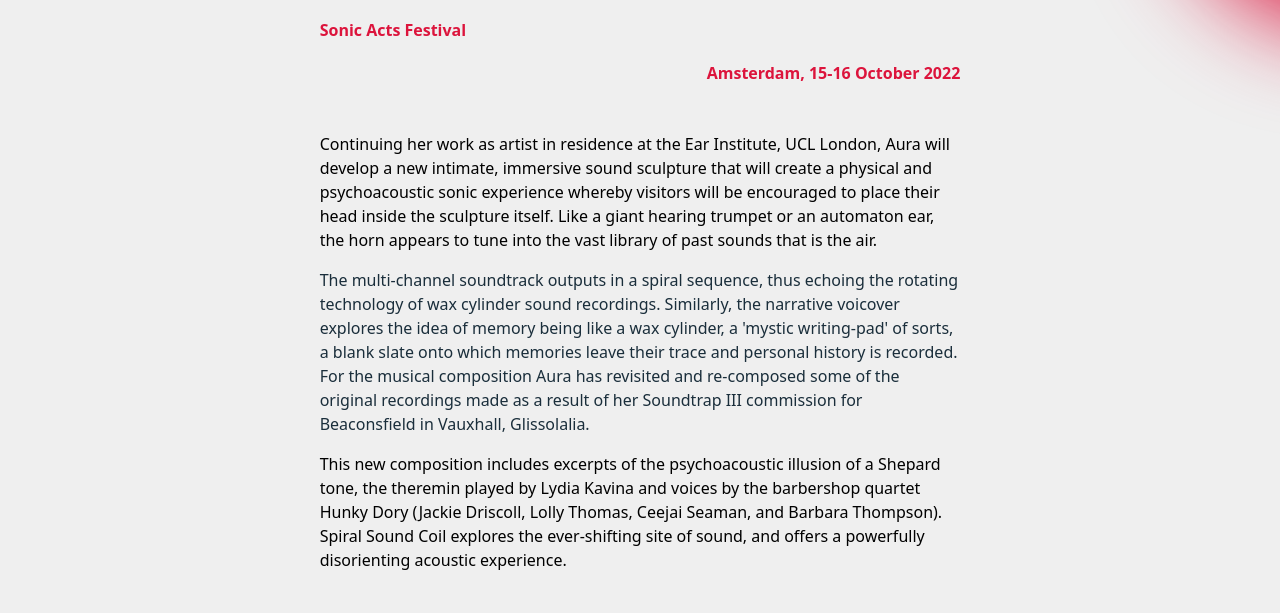
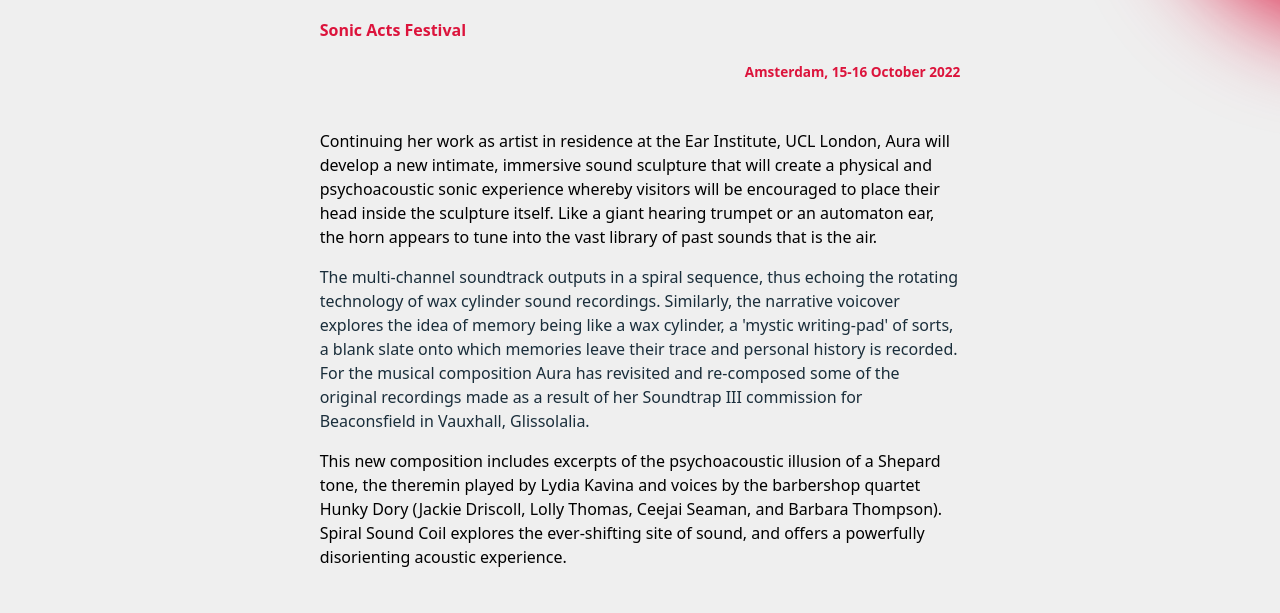
Before and after one commit to vonKristoff/iamanagram, an Astro site: page /projects/future-waters in a window 1280 px wide. Shown: the part 187-800 px from the top of the page. Built offline with nearby package versions, Linux system fonts and the light colour scheme; Astro itself is replaced by a stand-in of ours.

Commit message:
smaller font

```diff
--- a/src/layouts/ProjectLayout.astro
+++ b/src/layouts/ProjectLayout.astro
@@ -18,7 +18,7 @@
         !!meta1 && (
           <>
             <h4 class="meta-1">{meta1}</h4>
-            <h4>{meta2}</h4>
+            <h4 class="meta-2">{meta2}</h4>
           </>
         )
       }
@@ -42,9 +42,10 @@
     margin: auto;
     max-width: var(--width-section);
   }
-  header h4:last-child {
+  .meta-2 {
     text-align: right;
     margin-bottom: 0;
+    font-size: var(--size-smaller);
   }
   header h1 {
     margin-bottom: 0;
```
